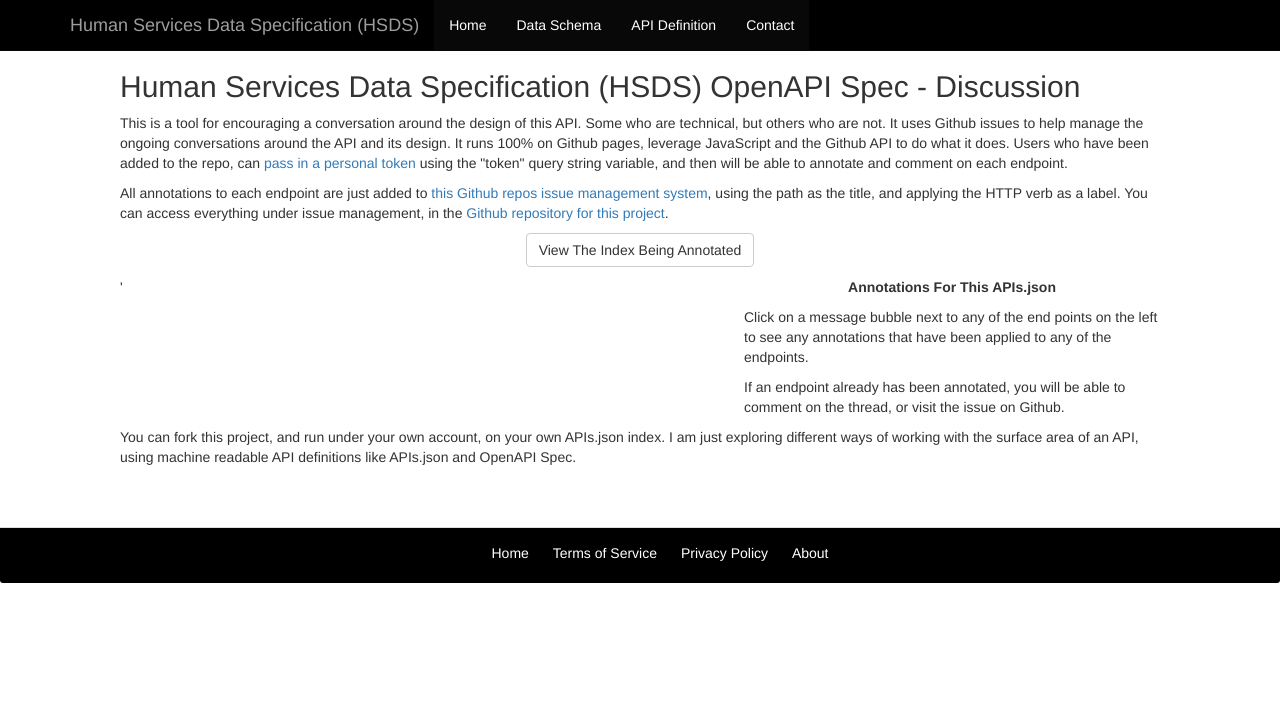
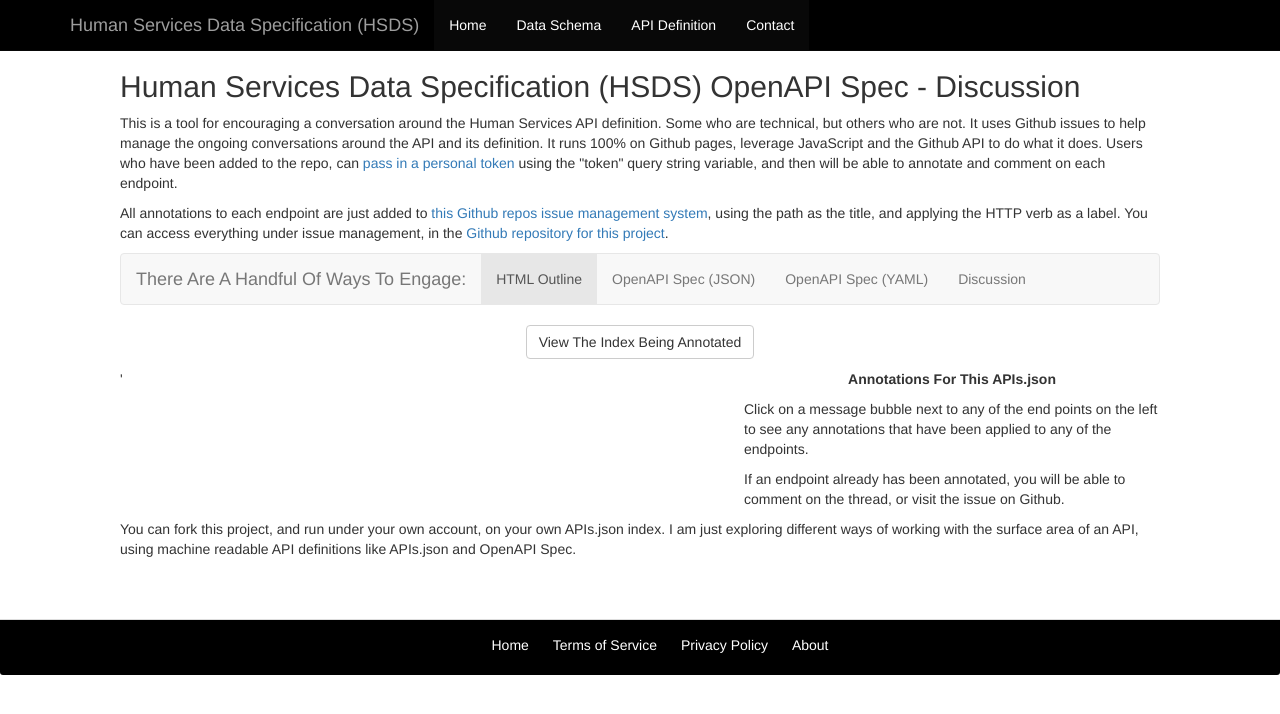
Before and after one commit to openreferral/api-specification, a Jekyll site: the page built from definition/discussion/index.html, in a window 1280 px wide. Shown: the top 714 px of the page. Built offline with Jekyll 4.4.1, drawn with Linux system fonts in a browser that asks for light colours; nearby versions of some CDN libraries; library files that are not in the unit come from our copies.

```diff
--- a/definition/discussion/index.html
+++ b/definition/discussion/index.html
@@ -49,8 +49,11 @@
     }
 </style>
 
-<p>This is a tool for encouraging a conversation around the design of this API. Some who are technical, but others who are not. It uses Github issues to help manage the ongoing conversations around the API and its design. It runs 100% on Github pages, leverage JavaScript and the Github API to do what it does. Users who have been added to the repo, can <a href="https://github.com/settings/tokens">pass in a personal token</a> using the "token" query string variable, and then will be able to annotate and comment on each endpoint.</p>
+<p>This is a tool for encouraging a conversation around the Human Services API definition. Some who are technical, but others who are not. It uses Github issues to help manage the ongoing conversations around the API and its definition. It runs 100% on Github pages, leverage JavaScript and the Github API to do what it does. Users who have been added to the repo, can <a href="https://github.com/settings/tokens">pass in a personal token</a> using the "token" query string variable, and then will be able to annotate and comment on each endpoint.</p>
 <p>All annotations to each endpoint are just added to <a href="https://github.com/{{ site.github_org }}/{{ site.github_repo }}/issues">this Github repos issue management system</a>, using the path as the title, and applying the HTTP verb as a label. You can access everything under issue management, in the <a href="https://github.com/{{ site.github_org }}/{{ site.github_repo }}/">Github repository for this project</a>.</p>
+
+{% include nav-definition.html %}
+
 <center><button style="margin-bottom: 10px;" onclick="showAPIsjson();" type="submit" class="btn btn-default" name="show-apis-json" value="1">View The Index Being Annotated</button></center>
 <script type="text/jscript">
 
```
